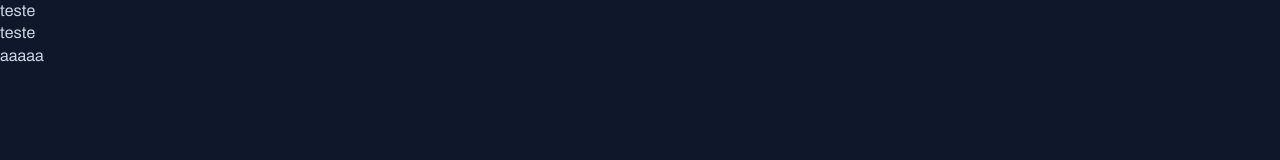
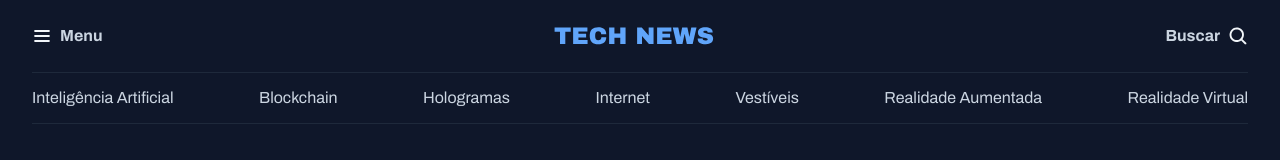
Before and after one commit to felipekenjii/projeto-portal-de-noticias, a plain HTML site: page index.html in a window 1280 px wide. Drawn offline with Linux system fonts and the light colour scheme.

Commit message:
Criando o header da aplicação

```diff
--- a/index.html
+++ b/index.html
@@ -10,8 +10,31 @@
   <link href="https://fonts.googleapis.com/css2?family=Archivo:ital,wght@0,100..900;1,100..900&display=swap" rel="stylesheet">
 </head>
 <body>
-  <h1>teste</h1>
-  <h2>teste</h2>
-  <a href="">aaaaa</a>
+  <header class="container">
+    <nav id="primary" class="grid grid-flow-col">
+      <div>
+        <img src="assets/icons/List.svg" alt="Ícone de menu">
+        <strong>Menu</strong>
+      </div>
+
+      <div>
+        <img src="assets/Logo.svg" alt="TechNews Logo">
+      </div>
+
+      <div>
+        <strong>Buscar</strong>
+        <img src="assets/icons/MagnifyingGlass.svg" alt="Ícone de lupa para pesquisa">
+      </div>
+    </nav>
+    <nav id="secondary" class="grid grid-flow-col">
+      <a href="#">Inteligência Artificial</a>
+      <a href="#">Blockchain</a>
+      <a href="#">Hologramas</a>
+      <a href="#">Internet</a>
+      <a href="#">Vestíveis</a>
+      <a href="#">Realidade Aumentada</a>
+      <a href="#">Realidade  Virtual</a>
+    </nav>
+  </header>
 </body>
 </html>
--- a/styles/global.css
+++ b/styles/global.css
@@ -40,3 +40,18 @@ a:hover {
 h1, h2, h3 {
   font: inherit;
 }
+
+.container {
+  max-width: 1280px;
+  padding-inline: 32px;
+  margin-inline: auto;
+}
+
+/* utility-first */
+.grid {
+  display: grid;
+}
+
+.grid-flow-col {
+  grid-auto-flow: column;
+}
--- /dev/null
+++ b/styles/header.css
@@ -0,0 +1,23 @@
+#primary {
+  padding-block: 20px;
+
+div {
+  display: flex;
+  align-items: center;
+  gap: 8px;
+}
+  /* nesting css */
+  div:nth-child(2) {
+    margin-inline: auto;
+  }
+  div:nth-child(3) {
+    justify-self: end;
+  }
+}
+
+#secondary {
+  padding-block: 14px;
+  border: solid 1px var(--stroke-color);
+  border-inline: none;
+  justify-content: space-between;
+}
--- a/styles/index.css
+++ b/styles/index.css
@@ -1 +1,2 @@
 @import url(global.css);
+@import url(header.css);
```
